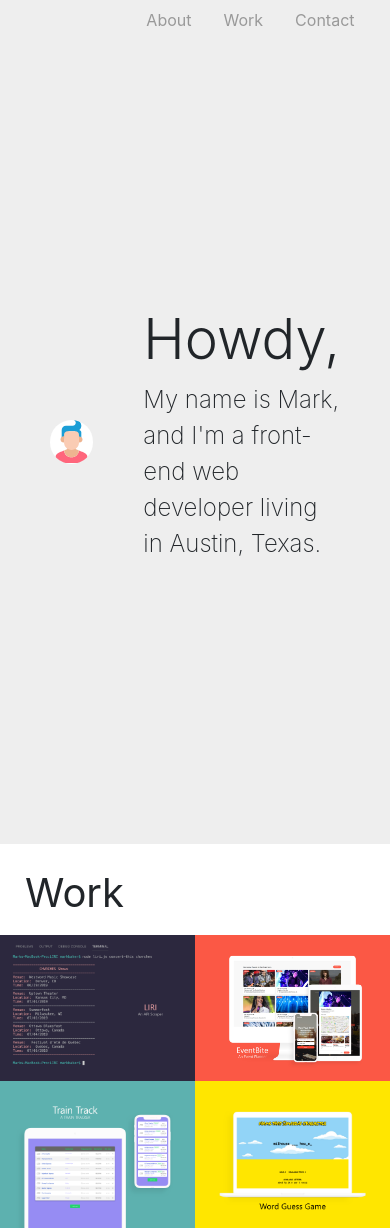
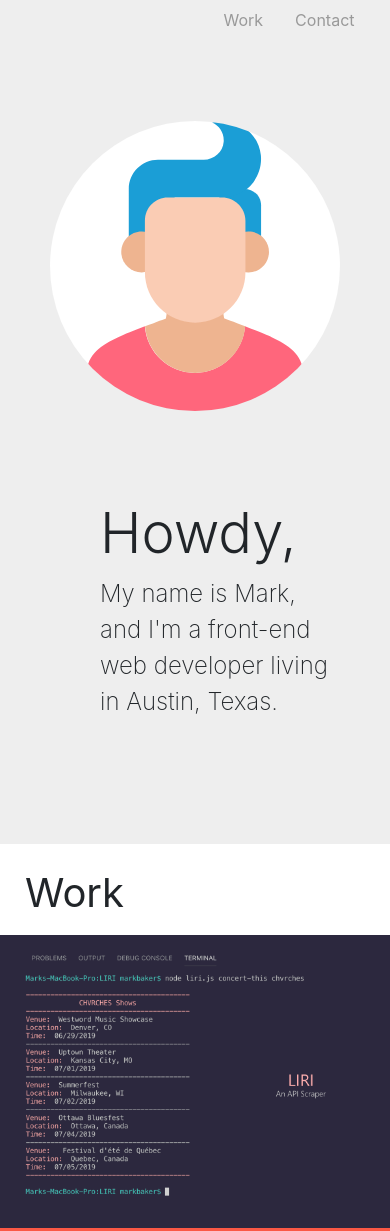
Before and after one commit to i-k0n/i-k0n.github.io, a plain HTML site: page index.html in a window 390 px wide. Shown: the top 1231 px of the page. Drawn offline with nearby package versions, Linux system fonts and the light colour scheme.

Commit message:
added some media queries

```diff
--- a/assets/css/style.css
+++ b/assets/css/style.css
@@ -47,6 +47,7 @@ a.nav-link:hover {
     background-color: #eee;
     display: grid;
     grid-template-columns: 1fr 2fr;
+    grid-template-rows: 1fr;
     padding: 50px;
 }
 
@@ -76,6 +77,10 @@ a.nav-link:hover {
 
 .clear-fix {
     clear: both;
+}
+
+a.work {
+    height: 20vh;
 }
 
 a.work h2 {
@@ -135,8 +140,40 @@ a.portfolio-links img:hover {
 
 
 
-/* @media screen and (min-width: 980px) {
-    .card {
-        width: calc(33.3333% - 10px);
+@media screen and (max-width: 800px) {
+
+    .about-container {
+        grid-template-columns: 1fr;
+        grid-template-rows: 1fr 1fr;
     }
-} */
+
+    .profile-image {
+        justify-self: center;
+        width: 70%;
+        padding-top: 70%;
+    }
+
+    .card-image {
+        width: 100vw;
+        float: left;
+    }
+}
+
+@media screen and (max-width: 500px) {
+
+    /* .about-container {
+        grid-template-columns: 1fr;
+        grid-template-rows: 1fr 1fr;
+    } */
+
+    .profile-image {
+        justify-self: center;
+        width: 100%;
+        padding-top: 100%;
+    }
+
+    /* .card-image {
+        width: 100vw;
+        float: left;
+    } */
+}
--- a/index.html
+++ b/index.html
@@ -17,9 +17,9 @@
     <div class="wrapper">
         <nav class="navigation">
             <ul class="nav">
-                <li class="nav-item">
+                <!-- <li class="nav-item">
                     <a class="nav-link active" href="#about">About</a>
-                </li>
+                </li> -->
                 <li class="nav-item">
                     <a class="nav-link" href="#work">Work</a>
                 </li>
@@ -39,7 +39,7 @@
         </section>
         <a name="work" class="work"><h2>Work</h2></a>
         <section class="work-container">
-            <a class="portfolio-links" href="#"><img src="assets/images/liri.png" class="card-image" alt="..."></a>
+            <a class="portfolio-links" href="https://github.com/i-k0n/LIRI"><img src="assets/images/liri.png" class="card-image" alt="..."></a>
             <a class="portfolio-links" href="https://i-k0n.github.io/Group4_project1/" target="_blank"><img src="assets/images/eventbite.jpg" class="card-image" alt="..."></a>
             <a class="portfolio-links" href="https://i-k0n.github.io/Train-Schedule/" target="_blank"><img src="assets/images/train-track.png" class="card-image" alt="..."></a>
             <a class="portfolio-links" href="https://i-k0n.github.io/Word-Guess-Game/" target="_blank"><img src="assets/images/word-guess-game.png" class="card-image" alt="..."></a>
```
